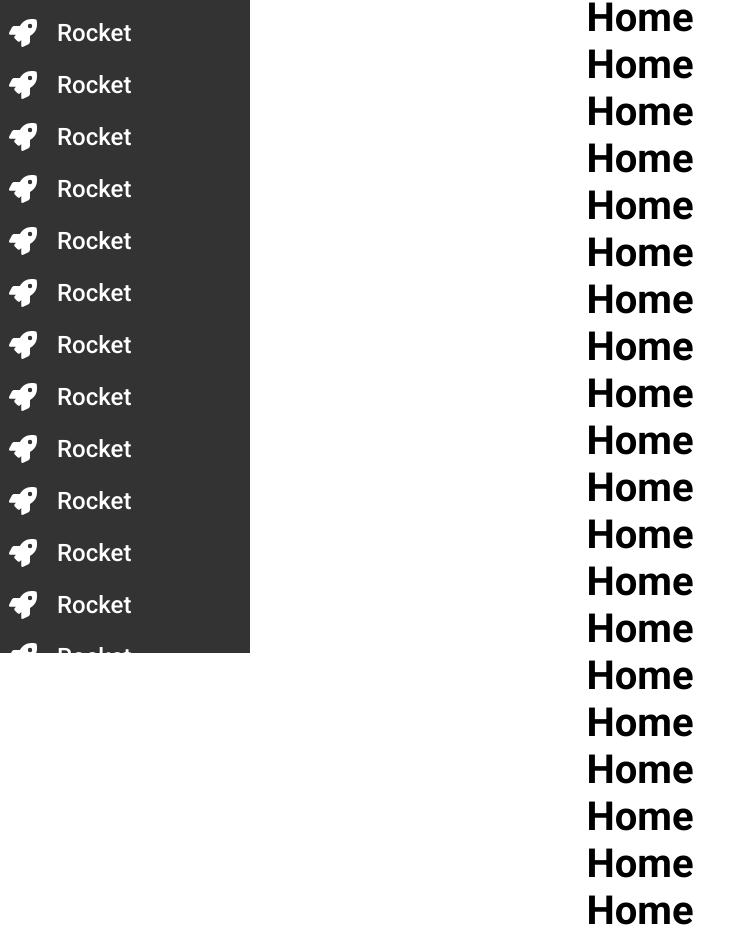
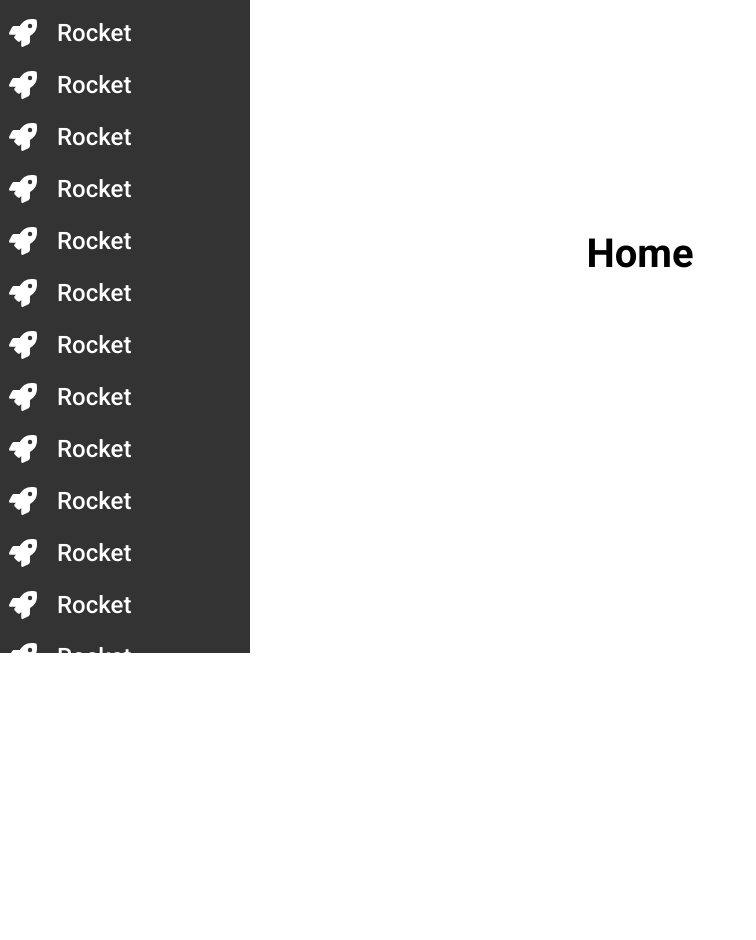
Before and after one commit to Idaslon/T.I.L, a React (Create React App) app in the folder React - Css Design/responsive-sidebar/: page /home in a window 1280 px wide. Shown: the part 147-1087 px from the top of the page, without its empty margins (0-756 px from the left). After the commit the page ends 800 px from the top, so only its background shows below. Built offline with nearby package versions, Linux system fonts and the light colour scheme; the HTML template or start-up script is replaced by a standard one.

Commit message:
Eslint correction and structure refatored

```diff
--- a/React - Css Design/responsive-sidebar/src/components/Sidebar/Item/styles.ts
+++ b/React - Css Design/responsive-sidebar/src/components/Sidebar/Item/styles.ts
@@ -28,7 +28,7 @@ export const Container = styled(Link)<ContainerProps>`
   cursor: pointer;
   transition: all .3s ease;
 
-  ${(props) => props.open && OpenSidebarStilization}
+  ${(props) => props.open && OpenSidebarStilization};
 
   > svg {
     margin-left: 9px;
--- a/React - Css Design/responsive-sidebar/src/hooks/element/index.ts
+++ b/React - Css Design/responsive-sidebar/src/hooks/element/index.ts
@@ -1,6 +1,29 @@
-import { useState, useEffect, useMemo } from "react";
+import { useState, useEffect, useMemo, useRef, useCallback } from "react";
 
-import { useClickOutsideListenerRef } from '../window';
+export function useClickOutsideListenerRef<T=HTMLDivElement>(onOutsideClick: () => void) {
+  const ref = useRef<T>(null);
+
+  const handleClickOutside = useCallback((e: MouseEvent) => {
+    if (ref.current && !(ref.current as any).contains(e.target)) {
+      console.log('AKi');
+
+      onOutsideClick()
+    }
+  }, [onOutsideClick])
+
+
+  useEffect(() => {
+    document.addEventListener("mousedown", handleClickOutside);
+
+    return () => {
+      // Unbind the event listener on clean up
+      document.removeEventListener("mousedown", handleClickOutside);
+    };
+  }, [handleClickOutside]);
+
+  return ref;
+}
+
 
 export function useElementFocus<T=any>() {
   const [elementHover, setElementHover] = useState(false);
@@ -10,7 +33,6 @@ export function useElementFocus<T=any>() {
 
   useEffect(() => {
     if(elementRef.current) {
-      console.log('Entrou');
 
       elementRef.current.onclick = () => setElementClicked(true);
       elementRef.current.onmouseenter = () => setElementHover(true);
--- a/React - Css Design/responsive-sidebar/src/hooks/window/index.ts
+++ b/React - Css Design/responsive-sidebar/src/hooks/window/index.ts
@@ -1,26 +1,4 @@
-import { useEffect, useRef, useCallback, useState, useLayoutEffect } from "react";
-
-export function useClickOutsideListenerRef<T=HTMLDivElement>(onOutsideClick: () => void) {
-  const ref = useRef<T>(null);
-
-  const handleClickOutside = useCallback((e: MouseEvent) => {
-    if (!(ref.current! as any).contains(e.target)) {
-      onOutsideClick()
-    }
-  }, [onOutsideClick])
-
-
-  useEffect(() => {
-    document.addEventListener("mousedown", handleClickOutside);
-
-    return () => {
-      // Unbind the event listener on clean up
-      document.removeEventListener("mousedown", handleClickOutside);
-    };
-  }, [handleClickOutside]);
-
-  return ref;
-}
+import { useState, useLayoutEffect } from "react";
 
 export function useWindowSize() {
   const [size, setSize] = useState([0, 0]);
--- a/React - Css Design/responsive-sidebar/src/pages/Home/index.tsx
+++ b/React - Css Design/responsive-sidebar/src/pages/Home/index.tsx
@@ -6,29 +6,6 @@ const Main: React.FC = () => {
   return (
     <Container>
       <Title>Home</Title>
-      <Title>Home</Title>
-      <Title>Home</Title>
-      <Title>Home</Title>
-      <Title>Home</Title>
-      <Title>Home</Title>
-      <Title>Home</Title>
-      <Title>Home</Title>
-      <Title>Home</Title>
-      <Title>Home</Title>
-      <Title>Home</Title>
-      <Title>Home</Title>
-      <Title>Home</Title>
-      <Title>Home</Title>
-      <Title>Home</Title>
-      <Title>Home</Title>
-      <Title>Home</Title>
-      <Title>Home</Title>
-      <Title>Home</Title>
-      <Title>Home</Title>
-      <Title>Home</Title>
-      <Title>Home</Title>
-      <Title>Home</Title>
-      <Title>Home</Title>
     </Container>
   )
 }
```
